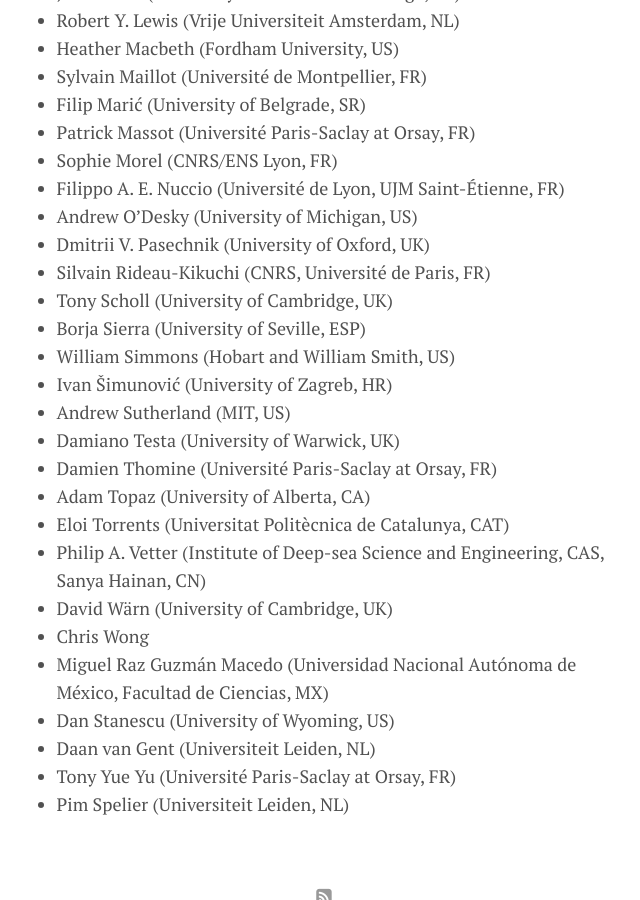
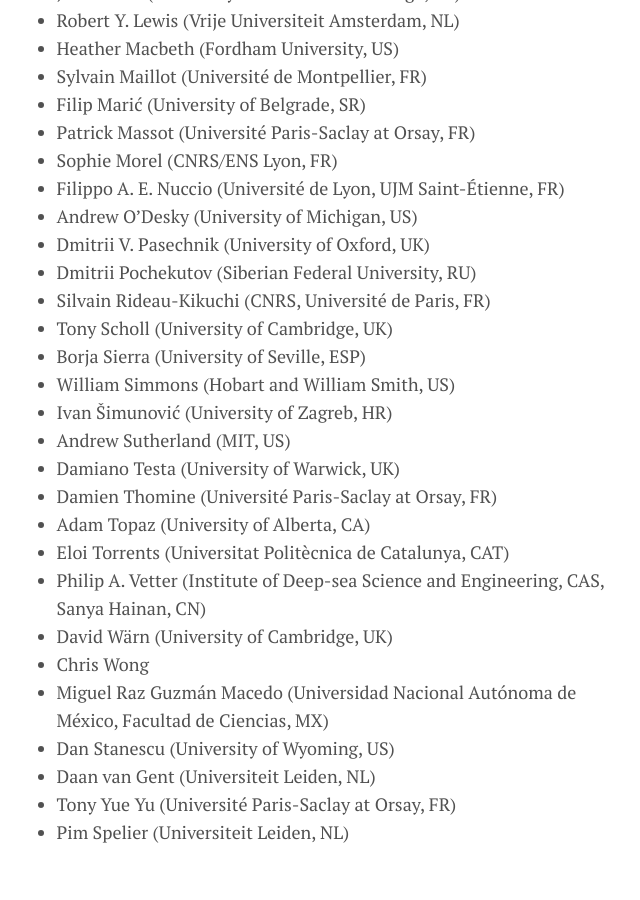
Before and after one commit to leanprover-community/lftcm2020, a Jekyll site: the page built from docs/participants.md, in a window 1280 px wide and 900 px high, scrolled down 1226 px. Shown: the whole window, without its empty margins (316-956 px from the left). Built offline with Jekyll 4.4.1, drawn with Linux system fonts in a browser that asks for light colours.

Commit message:
Update participants.md

```diff
--- a/docs/participants.md
+++ b/docs/participants.md
@@ -59,6 +59,7 @@
 * Filippo A. E. Nuccio (Université de Lyon, UJM Saint-Étienne, FR)
 * Andrew O'Desky (University of Michigan, US)
 * Dmitrii V. Pasechnik (University of Oxford, UK)
+* Dmitrii Pochekutov (Siberian Federal University, RU)
 * Silvain Rideau-Kikuchi (CNRS, Université de Paris, FR)
 * Tony Scholl (University of Cambridge, UK)
 * Borja Sierra (University of Seville, ESP)
```
